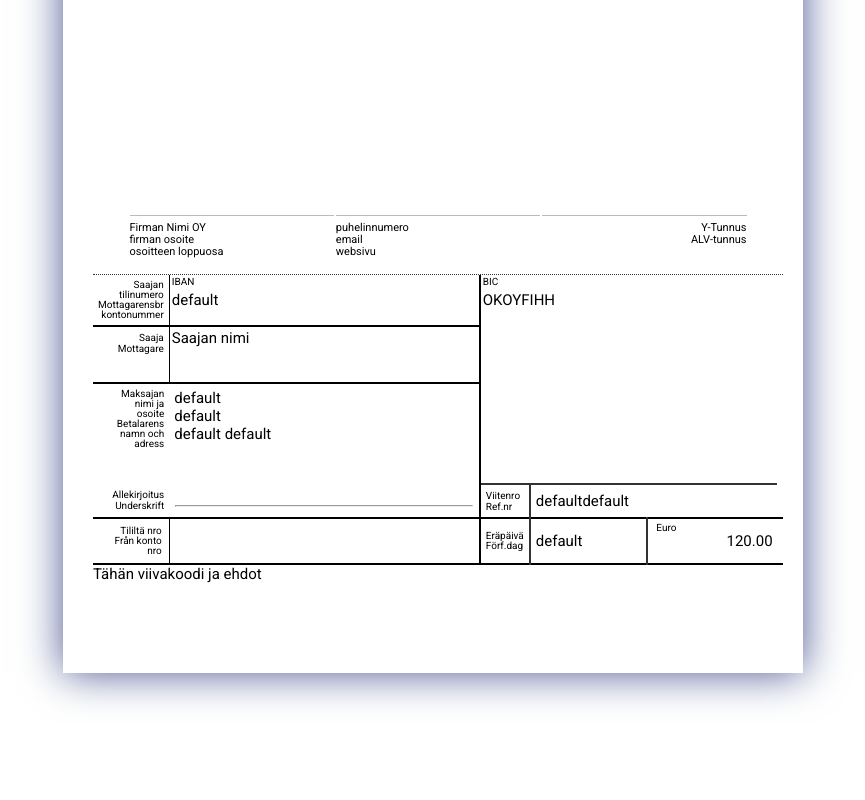
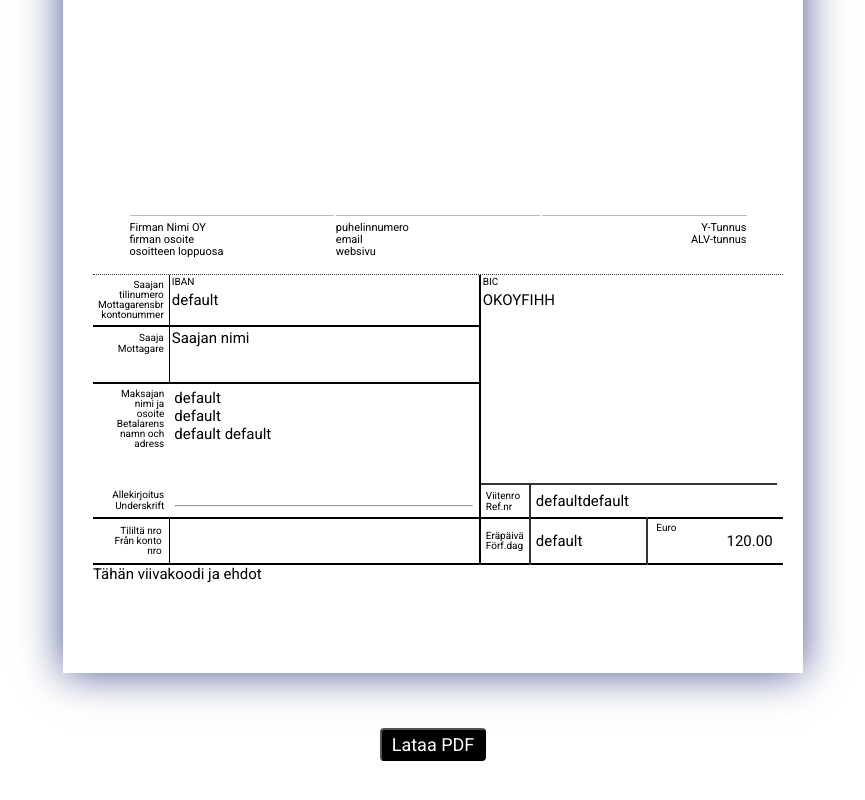
Before and after one commit to ProjektiTiimi/3d-web, a React (Create React App) app in the folder frontend/: page /invoice in a window 1280 px wide. Shown: the part 1178-1978 px from the top of the page, without its empty margins (207-1072 px from the left). Before the commit the page ends 1901 px from the top, so only its background shows below. Built offline with nearby package versions, Linux system fonts and the light colour scheme; no server answers.

Commit message:
User can now save invoice as pdf
PDF is made using html2canvas and jsPDF

```diff
--- a/frontend/package.json
+++ b/frontend/package.json
@@ -6,11 +6,14 @@
     "@testing-library/jest-dom": "^5.14.1",
     "@testing-library/react": "^11.2.7",
     "@testing-library/user-event": "^12.8.3",
+    "@types/html2canvas": "^1.0.0",
     "@types/jest": "^26.0.24",
     "@types/node": "^12.20.36",
     "@types/react": "^17.0.33",
     "@types/react-dom": "^17.0.10",
     "cors": "^2.8.5",
+    "html2canvas": "^1.3.2",
+    "jspdf": "^2.4.0",
     "react": "^17.0.2",
     "react-dom": "^17.0.2",
     "react-router-dom": "^5.3.0",
--- a/frontend/src/App.css
+++ b/frontend/src/App.css
@@ -152,7 +152,7 @@
   font-size: large;
 }
 
-.prevButton, .nextButton, .updateButton{
+.prevButton, .nextButton, .updateButton, .savePDF-Button{
   padding: 8px 20px;
   border-radius: 4px;
   outline: none;
--- a/frontend/src/components/InvoicePDF/InvoicePDF.tsx
+++ b/frontend/src/components/InvoicePDF/InvoicePDF.tsx
@@ -1,14 +1,37 @@
+import React from "react";
 import { useContext } from "react";
+import html2canvas from 'html2canvas';
+import { jsPDF } from 'jspdf';
 import './invoicePDF.css'
 import CustomerContext from '../customerContext';
 import invoiceContext from "../invoiceContext";
 
+
 const InvoicePDF = () => {
     const { defaultCustomer, setDefaultCustomer } = useContext(CustomerContext);
     const { defaultInvoice, setDefaultInvoice } = useContext(invoiceContext);
+
+    const ClickPDF = async () => {
+        const element = document.getElementById("DivToPrint") as HTMLElement;
+        const canvas = await html2canvas(element, {
+            scale: 2,
+
+        });
+        const data = canvas.toDataURL('image/png');
+
+        const pdf = new jsPDF();
+        const imgProperties = pdf.getImageProperties(data);
+        const pdfWidth = pdf.internal.pageSize.getWidth();
+        const pdfHeight =
+          (imgProperties.height * pdfWidth) / imgProperties.width;
+
+        pdf.addImage(data, 'PNG', 0, 0, pdfWidth, pdfHeight);
+        pdf.save(`${defaultInvoice.LaskunNumero}.pdf`);
+      };
+
     return(
         <div>
-        <div className="invoicePDF" >
+        <div className="invoicePDF" id="DivToPrint">
             <header className="invoicePDF-header">
                 <table className="header-table">
                     <td style={{width:"390px"}}>
@@ -163,7 +186,10 @@ const InvoicePDF = () => {
             </body>
         </div>
         <div style={{marginTop:"50px"}}></div>
+        <div style={{textAlign:"center", marginBottom:"50px"}}><button className="savePDFButton" onClick={ClickPDF}>Lataa PDF</button></div>
+
         </div>
+
 )}
 
 export default InvoicePDF
--- a/frontend/src/components/InvoicePDF/invoicePDF.css
+++ b/frontend/src/components/InvoicePDF/invoicePDF.css
@@ -7,6 +7,10 @@
     margin-right: auto;
     width: 740px;
     padding: 25px;
+}
+
+.divtoPrint{
+    width: 100%;
 }
 
 .invoicePDF-header{
@@ -118,3 +122,14 @@
 .customer-table .noRightBorder{
     border-right: none !important;
 }
+
+.savePDFButton{
+    display: inline-block;
+    color: #fff;
+    background-color: #000;
+    margin: 5px;
+    font-size:large;
+    cursor: pointer;
+    padding: 4px 10px;
+    border-radius: 4px;
+}
```
Also changed, not shown: 1 other file (tests, documents, lock files or other folders).
